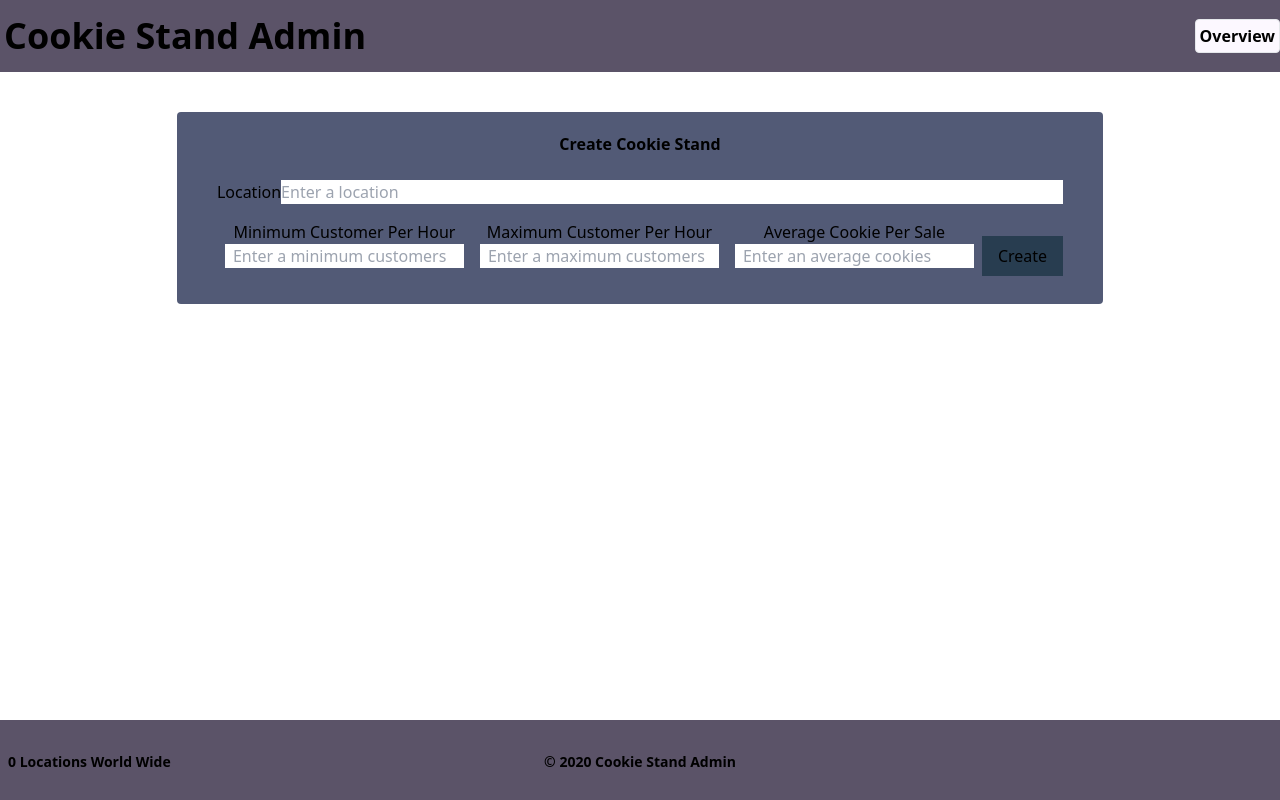
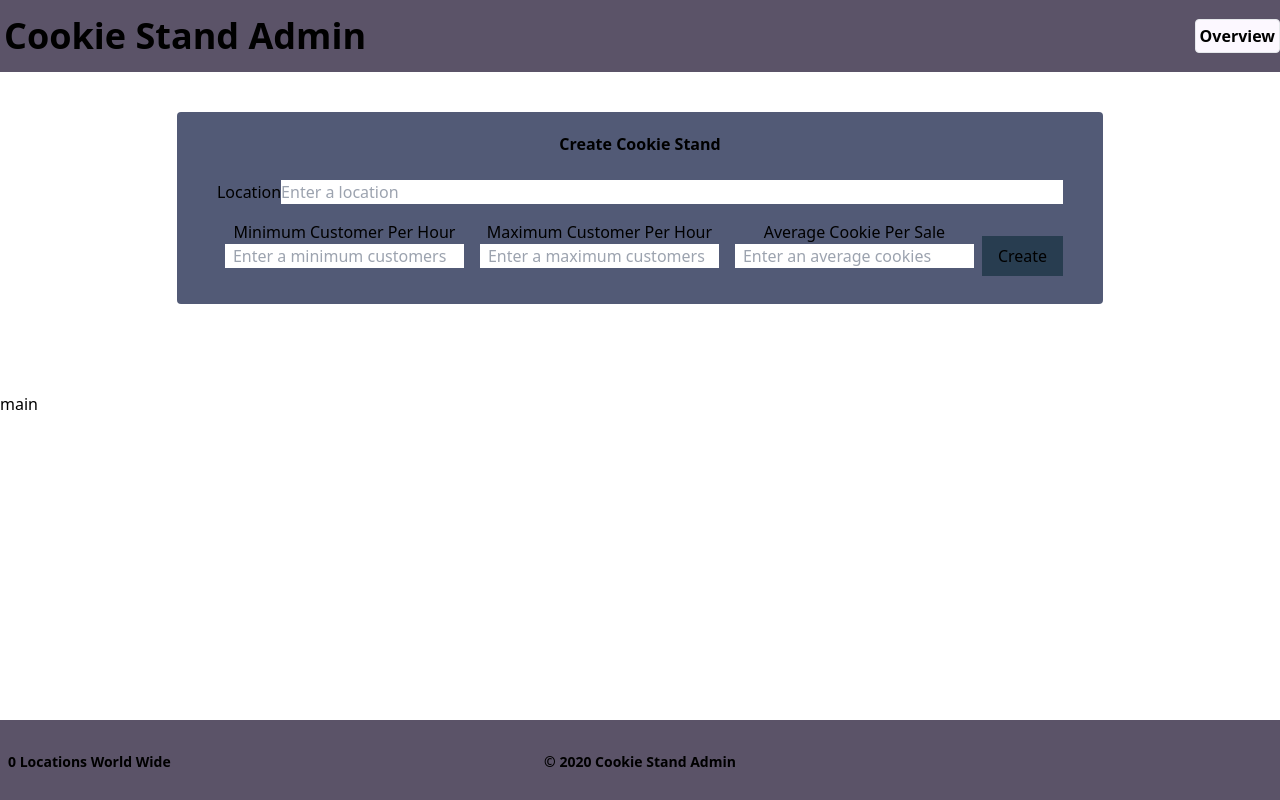
Before and after one commit to BatoolBtoush/cookie-stand-admin, a Next.js app: page / in a window 1280 px wide. Built offline with nearby package versions, Linux system fonts and the light colour scheme.

Commit message:
added data.js

```diff
--- /dev/null
+++ b/data.js
@@ -0,0 +1 @@
+export const hours = ['6am', '7am', '8am', '9am', '10am', '11am', '12pm', '1pm', '2pm', '3pm', '4pm', '5pm', '6pm', '7pm'];
--- a/pages/components/main.js
+++ b/pages/components/main.js
@@ -0,0 +1,9 @@
+import React from 'react'
+
+function Main() {
+  return (
+    <div>main</div>
+  )
+}
+
+export default Main
--- a/pages/index.js
+++ b/pages/index.js
@@ -1,6 +1,7 @@
 import Head from 'next/head'
 import Header from './components/Header'
 import CreateForm from './components/CreateForm'
+import Main from './components/Main'
 import Footer from './components/Footer'
 import { useState } from 'react'
 
@@ -13,6 +14,8 @@ function Home() {
     setCounter(counter + 1)
   }
 
+
+
   return (
     <div>
       <Head>
@@ -20,6 +23,7 @@ function Home() {
       </Head>
       <Header />
       <CreateForm locationsHandler = {locationsHandler}/>
+      <Main />
       <Footer counter={counter} />
 
     </div>
```
